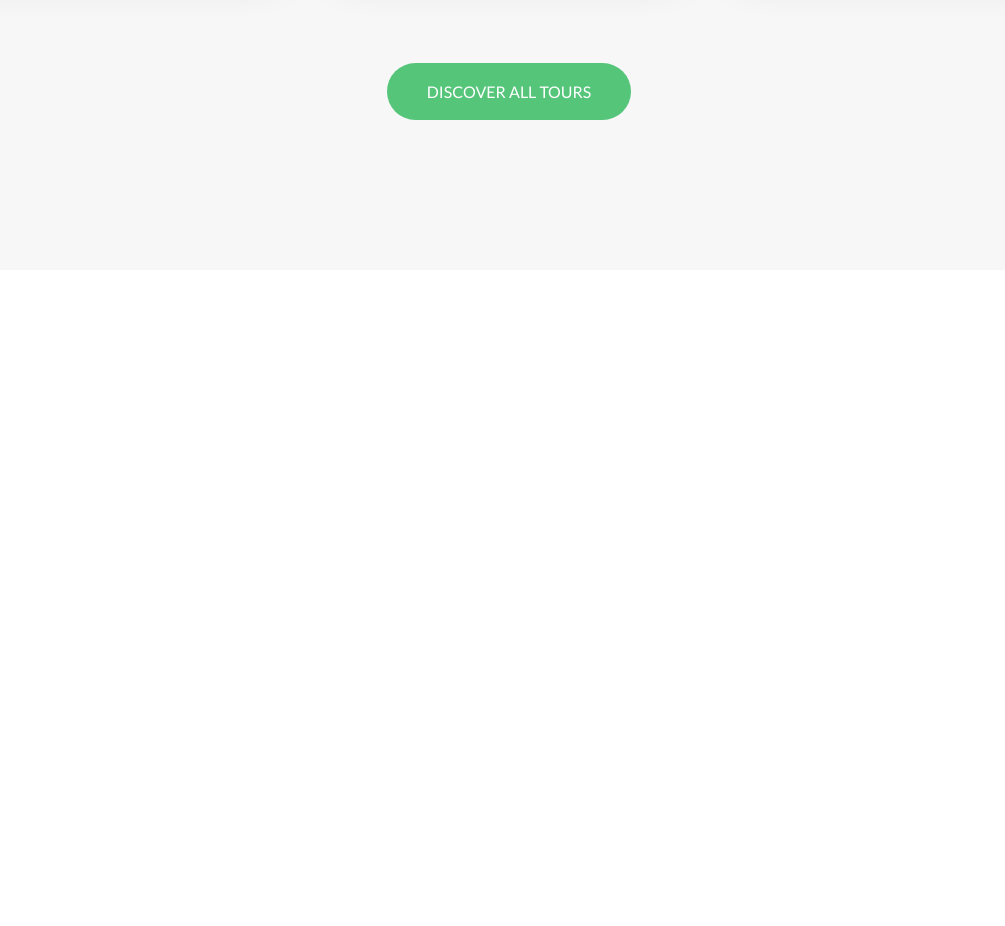
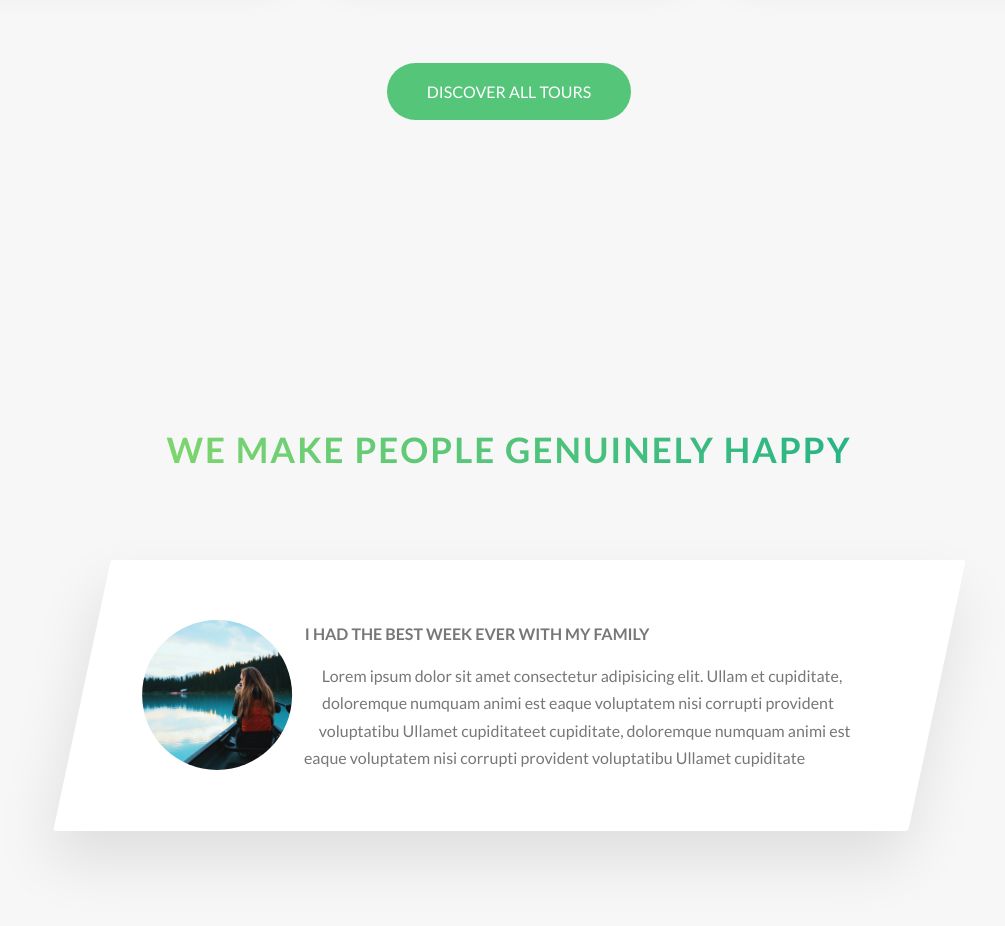
Before and after one commit to Vaneet47/Natours, a website: page index.html in a window 1280 px wide. Shown: the part 3059-3985 px from the top of the page, without its empty margins (131-1136 px from the left). Before the commit the page ends 3359 px from the top, so only its background shows below. Drawn offline with Linux system fonts and the light colour scheme.

Commit message:
Building the Stories Section - Part 1

```diff
--- a/index.html
+++ b/index.html
@@ -258,6 +258,33 @@
           <a href="#" class="btn btn--green">Discover all tours</a>
         </div>
       </section>
+
+      <section class="section-stories">
+        <div class="u-center-text u-margin-bottom-big">
+          <!-- <h2 class="heading-secondary" is an inline block element now; so if set the parent to text-align-center,
+        then that inline block element inside it is treated as text and will therefore be centered. -->
+          <h2 class="heading-secondary">We make people genuinely happy</h2>
+        </div>
+
+        <div class="row">
+          <div class="story">
+            <figure class="story__shape">
+              <img src="img/nat-8.jpg" alt="Person on a tour" class="story__img">
+            </figure>
+            <div class="story__text">
+              <h3 class="heading-tertiary u-margin-bottom-small">
+                I had the best week ever with my family
+              </h3>
+              <p>
+                Lorem ipsum dolor sit amet consectetur adipisicing elit. Ullam
+                et cupiditate, doloremque numquam animi est eaque voluptatem
+                nisi corrupti provident voluptatibu Ullamet cupiditateet cupiditate, doloremque numquam animi est eaque voluptatem
+                nisi corrupti provident voluptatibu Ullamet cupiditate
+              </p>
+            </div>
+          </div>
+        </div>
+      </section>
     </main>
 
     <!-- <section class="grid-test">
--- /dev/null
+++ b/sass/components/_story.scss
@@ -0,0 +1,31 @@
+.story {
+  width: 75%;
+  margin: 0 auto; // block inside block
+  box-shadow: 0 3rem 6rem rgba($color-black, 0.1);
+  background-color: $color-white;
+  border-radius: 3px;
+  padding: 6rem;
+  padding-left: 9rem;
+  font-size: $default-font-size;
+  transform: skewX(-12deg);
+
+  &__shape {
+    width: 15rem;
+    height: 15rem;
+    float: left;
+    -webkit-shape-outside: circle(50% at 50% 50%);
+    shape-outside: circle(50% at 50% 50%);
+    -webkit-clip-path: circle(50% at 50% 50%);
+    clip-path: circle(50% at 50% 50%);
+
+    transform: translateX(-3rem) skewX(12deg); // to add space (margins not used as this is a float element)
+  }
+
+  &__img {
+    height: 100%;
+  }
+
+  &__text {
+    transform: skewX(12deg);
+  }
+}
--- a/sass/main.scss
+++ b/sass/main.scss
@@ -11,6 +11,7 @@
 @import "components/composition";
 @import "components/feature-box";
 @import "components/card";
+@import "components/story";
 
 @import "layout/grid";
 @import "layout/header";
--- a/sass/pages/_home.scss
+++ b/sass/pages/_home.scss
@@ -30,3 +30,9 @@
   padding: 25rem 0 15rem 0;
   margin-top: -10rem;
 }
+
+.section-stories {
+  background-color: $color-grey-light-1;
+
+  padding: 15rem 0;
+}
```
Also changed, not shown: css/style.css.
